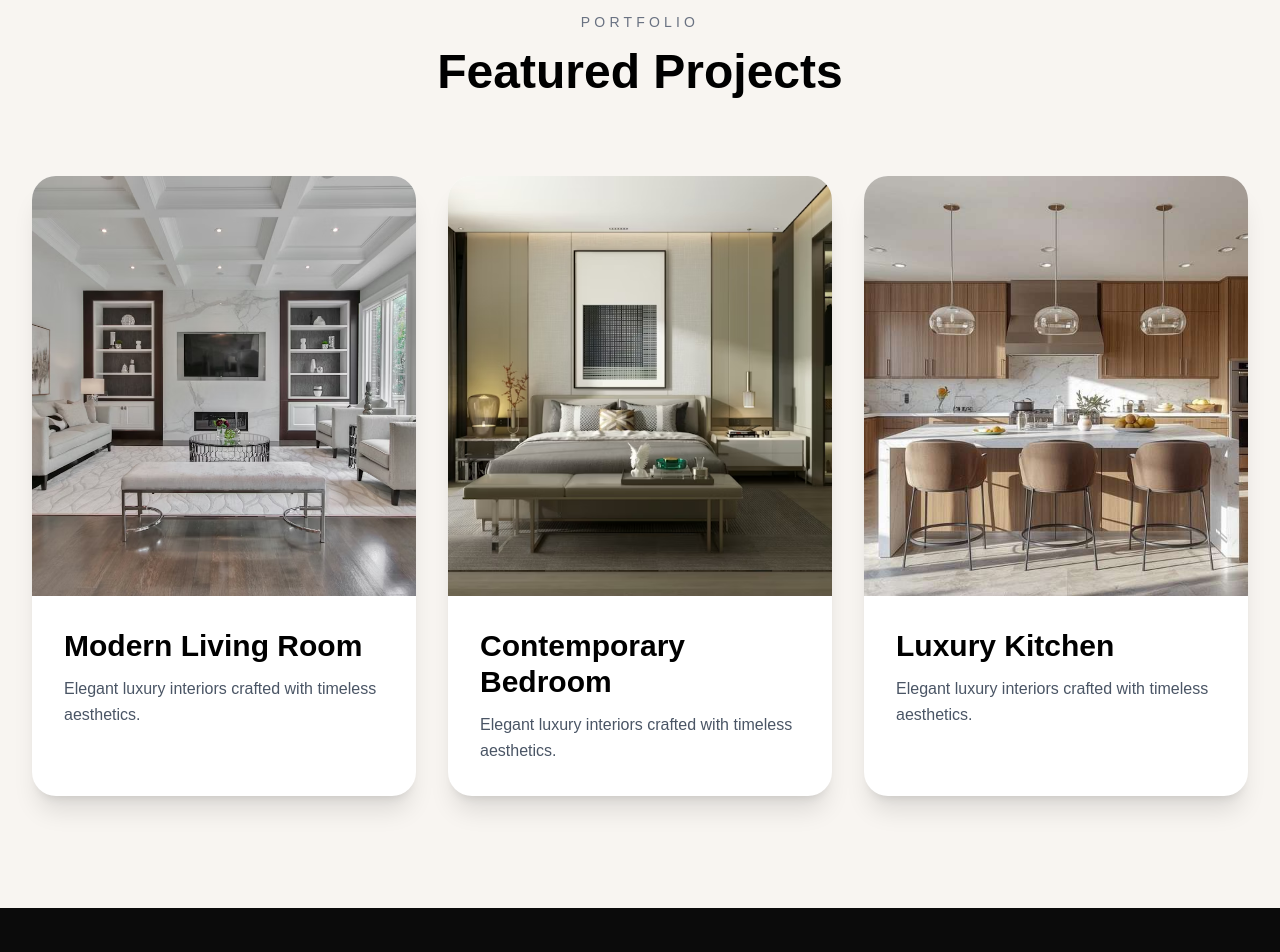
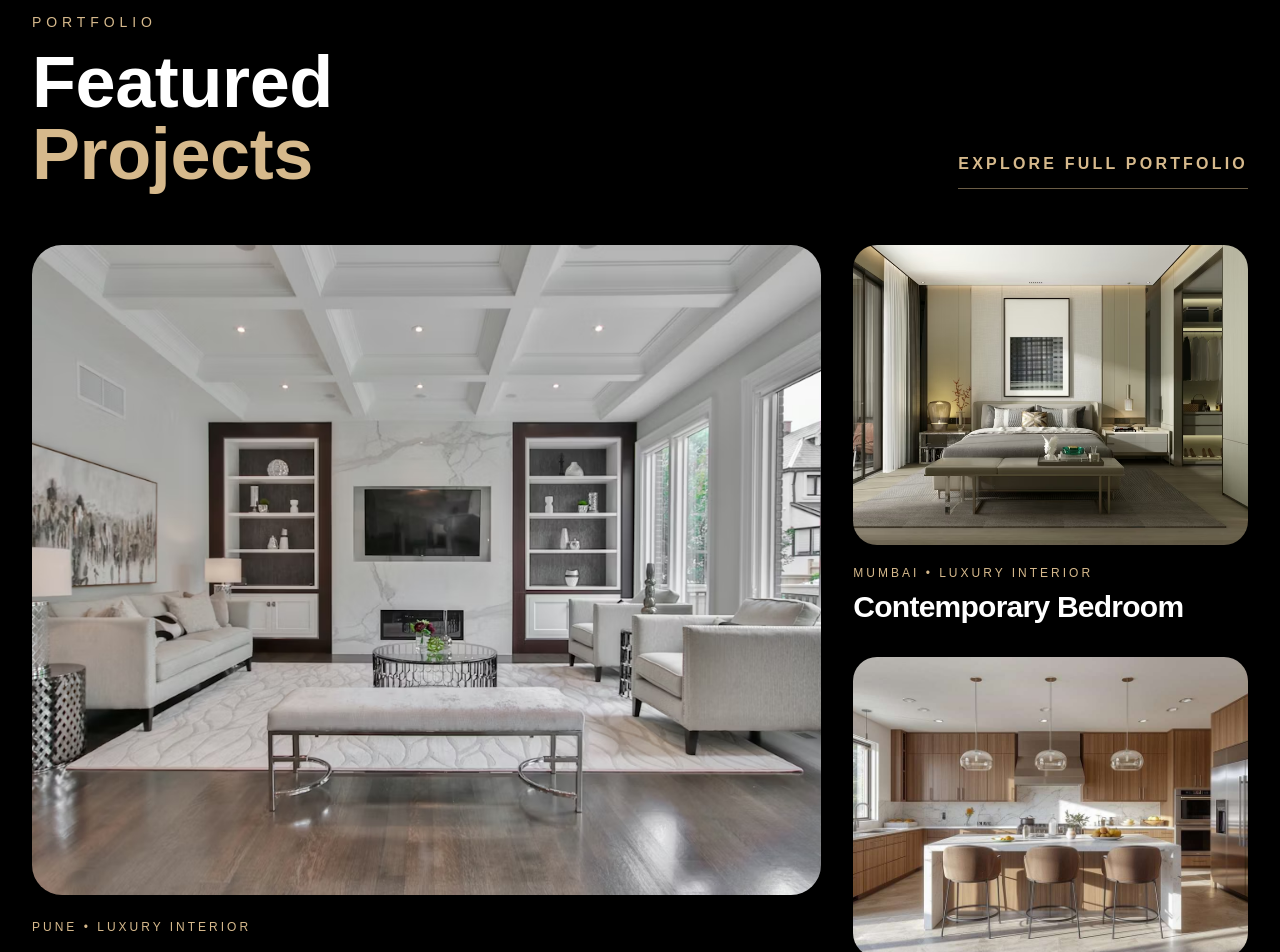
Before and after one commit to PrajTarapurkar/interior-studio, a Next.js app: page / in a window 1280 px wide. Shown: the part 900-1852 px from the top of the page. Built offline with nearby package versions, Linux system fonts and the light colour scheme.

Commit message:
Initial commit

```diff
--- a/app/about/page.tsx
+++ b/app/about/page.tsx
@@ -645,7 +645,7 @@ export default function AboutPage() {
 
         <p className="
           uppercase
-          tracking-[0.3em]
+          tracking-[0.2em]
           text-[#d6b98c]
           text-[10px]
           sm:text-xs
@@ -683,7 +683,7 @@ export default function AboutPage() {
         mt-8
         max-w-3xl
         mx-auto
-        text-gray-400
+        text-gray-100
         text-sm
         sm:text-base
         lg:text-xl
--- a/app/contact/page.tsx
+++ b/app/contact/page.tsx
@@ -3,6 +3,11 @@
 import { motion } from "framer-motion";
 
 import { useState, useEffect } from "react";
+
+import emailjs from "@emailjs/browser";
+import { useRef } from "react";
+
+
 
 import {
   HiOutlineMenuAlt3,
@@ -727,30 +732,35 @@ useEffect(() => {
 
   <input
     type="text"
+    name="name"
     placeholder="Name"
     className="w-full bg-black/40 border border-white/10 rounded-2xl px-4 py-4 md:px-6 md:py-5 text-sm md:text-lg text-white placeholder:text-gray-500 outline-none focus:border-[#d6b98c] focus:bg-black/60 transition"
   />
 
   <input
     type="email"
+    name="email"
     placeholder="Email"
     className="w-full bg-black/40 border border-white/10 rounded-2xl px-4 py-4 md:px-6 md:py-5 text-sm md:text-lg text-white placeholder:text-gray-500 outline-none focus:border-[#d6b98c] focus:bg-black/60 transition"
   />
 
   <input
     type="text"
+    name="phone"
     placeholder="Contact Number"
     className="w-full bg-black/40 border border-white/10 rounded-2xl px-4 py-4 md:px-6 md:py-5 text-sm md:text-lg text-white placeholder:text-gray-500 outline-none focus:border-[#d6b98c] focus:bg-black/60 transition"
   />
 
   <input
     type="text"
+    name="project_type"
     placeholder="Project Type"
     className="w-full bg-black/40 border border-white/10 rounded-2xl px-4 py-4 md:px-6 md:py-5 text-sm md:text-lg text-white placeholder:text-gray-500 outline-none focus:border-[#d6b98c] focus:bg-black/60 transition"
   />
 
   <textarea
     rows={5}
+    name="message"
     placeholder="Tell us about your project..."
     className="w-full bg-black/40 border border-white/10 rounded-2xl px-4 py-4 md:px-6 md:py-5 text-sm md:text-lg text-white placeholder:text-gray-500 outline-none focus:border-[#d6b98c] focus:bg-black/60 transition resize-none"
   ></textarea>
@@ -765,7 +775,6 @@ useEffect(() => {
   </motion.button>
 
 </form>
-
           </motion.div>
 
         </div>
--- a/app/layout.tsx
+++ b/app/layout.tsx
@@ -1,6 +1,8 @@
 import type { Metadata } from "next";
 import { Geist, Geist_Mono } from "next/font/google";
 import "./globals.css";
+
+
 
 
 const geistSans = Geist({
--- a/app/page.tsx
+++ b/app/page.tsx
@@ -915,79 +915,186 @@ useEffect(() => {
 </section>
 
 
-      {/* Projects Section */}
+      {/* FEATURED PROJECTS */}
 <motion.section
   initial={{ opacity: 0, y: 80 }}
   whileInView={{ opacity: 1, y: 0 }}
   transition={{ duration: 0.8 }}
   viewport={{ once: false, amount: 0.2 }}
-        className="py-20 md:py-28 px-4 md:px-8 bg-[#f8f5f1] text-black"
-      >
-
-        <div className="max-w-7xl mx-auto">
-
-          <div className="text-center mb-16 md:mb-20">
-
-            <p className="uppercase tracking-[0.3em] text-sm text-gray-500 mb-4">
+  className="py-20 md:py-28 bg-black text-white"
+>
+  <div className="max-w-7xl mx-auto px-5 md:px-8">
+
+    {/* HEADING */}
+    <div className="flex flex-col md:flex-row md:items-end md:justify-between mb-14">
+
+      <div>
+
+        <p className="uppercase tracking-[0.35em] text-[#d6b98c] text-xs md:text-sm mb-4 font-medium">
           Portfolio
         </p>
 
-            <h2 className="text-4xl md:text-5xl font-bold">
-              Featured Projects
+        <h2 className="leading-[0.95] tracking-tight">
+  <span className="block text-white font-semibold text-[58px] md:text-[72px]">
+    Featured
+  </span>
+
+  <span className="block text-[#d6b98c] font-semibold text-[58px] md:text-[72px] mt-1">
+    Projects
+  </span>
 </h2>
 
       </div>
 
-          <div className="grid grid-cols-1 md:grid-cols-2 lg:grid-cols-3 gap-8">
-
-            {[1, 2, 3].map((item) => (
-
+      <a
+  href="/projects"
+  className="
+    mt-6 md:mt-0
+    text-[#d6b98c]
+    uppercase
+    tracking-[0.20em]
+    text-sm md:text-base
+    font-semibold
+    border-b
+    border-[#d6b98c]/50
+    pb-3
+    hover:text-white
+    transition
+  "
+>
+  Explore Full Portfolio
+</a>
+
+    </div>
+
+    {/* GRID */}
+    <div className="grid lg:grid-cols-[2fr_1fr] gap-8">
+
+      {/* MAIN PROJECT */}
       <motion.div
-                key={item}
-                whileHover={{ y: -12, scale: 1.03 }}
-                whileTap={{ scale: 0.97 }}
-                transition={{ duration: 0.3 }}
-                className="bg-white rounded-3xl overflow-hidden shadow-xl group"
-              >
-
-                <div className="overflow-hidden">
+        whileHover={{ y: -8 }}
+        className="group"
+      >
+        <div className="overflow-hidden rounded-[30px]">
 
           <img
-                    src={`/images/project${item}.jpg`}
-                    alt="Project"
-                    className="h-[320px] md:h-[420px] w-full object-cover group-hover:scale-110 transition duration-700"
+            src="/images/project1.jpg"
+            alt="Luxury Living Room"
+            className="
+              w-full
+              h-[350px]
+              md:h-[650px]
+              object-cover
+              group-hover:scale-105
+              transition
+              duration-700
+            "
           />
 
         </div>
 
-                <div className="p-8">
-
-                  <h3 className="text-2xl md:text-3xl font-semibold">
-
-                    {item === 1
-                      ? "Modern Living Room"
-                      : item === 2
-                      ? "Contemporary Bedroom"
-                      : "Luxury Kitchen"}
-
+        <div className="mt-6">
+
+          <p className="uppercase tracking-[0.25em] text-[#d6b98c] text-xs mb-3">
+            Pune • Luxury Interior
+          </p>
+
+          <h3 className="text-3xl md:text-5xl font-extrabold tracking-tight">
+            Luxury Living Room
           </h3>
 
-                  <p className="mt-3 text-gray-600 leading-relaxed">
-
-                    Elegant luxury interiors crafted with timeless aesthetics.
-
+          <p className="mt-3 text-gray-400 text-lg leading-relaxed">
+            Elegant living spaces crafted with timeless luxury and modern sophistication.
           </p>
 
         </div>
 
       </motion.div>
 
-            ))}
-
-          </div>
-
-        </div>
-
+      {/* RIGHT SIDE */}
+      <div className="space-y-8">
+
+        {/* PROJECT 2 */}
+        <motion.div
+          whileHover={{ y: -8 }}
+          className="group"
+        >
+
+          <div className="overflow-hidden rounded-[24px]">
+
+            <img
+              src="/images/project2.jpg"
+              alt="Bedroom"
+              className="
+                w-full
+                h-[250px]
+                md:h-[300px]
+                object-cover
+                group-hover:scale-105
+                transition
+                duration-700
+              "
+            />
+
+          </div>
+
+          <div className="mt-5">
+
+            <p className="uppercase tracking-[0.25em] text-[#d6b98c] text-xs mb-2">
+              Mumbai • Luxury Interior
+            </p>
+
+            <h4 className="text-2xl md:text-3xl font-bold tracking-tight">
+              Contemporary Bedroom
+            </h4>
+
+          </div>
+
+        </motion.div>
+
+        {/* PROJECT 3 */}
+        <motion.div
+          whileHover={{ y: -8 }}
+          className="group"
+        >
+
+          <div className="overflow-hidden rounded-[24px]">
+
+            <img
+              src="/images/project3.jpg"
+              alt="Kitchen"
+              className="
+                w-full
+                h-[250px]
+                md:h-[300px]
+                object-cover
+                group-hover:scale-105
+                transition
+                duration-700
+              "
+            />
+
+          </div>
+
+          <div className="mt-5">
+
+            <p className="uppercase tracking-[0.25em] text-[#d6b98c] text-xs mb-2">
+              Bangalore • Modern Luxury
+            </p>
+
+            <h4 className="text-2xl md:text-3xl font-bold tracking-tight">
+              Premium Kitchen
+            </h4>
+
+          </div>
+
+        </motion.div>
+
+      </div>
+
+    </div>
+
+  </div>
 </motion.section>
 
 {/* Luxury Showcase Slider */}
--- a/package.json
+++ b/package.json
@@ -9,6 +9,7 @@
     "lint": "eslint"
   },
   "dependencies": {
+    "@emailjs/browser": "^4.4.1",
     "@fontsource/inter": "^5.2.8",
     "@fontsource/playfair-display": "^5.2.8",
     "@studio-freight/lenis": "^1.0.42",
```
Also changed, not shown: 1 other file (tests, documents, lock files or other folders). Lines whose indentation alone changed are shown as unchanged.
